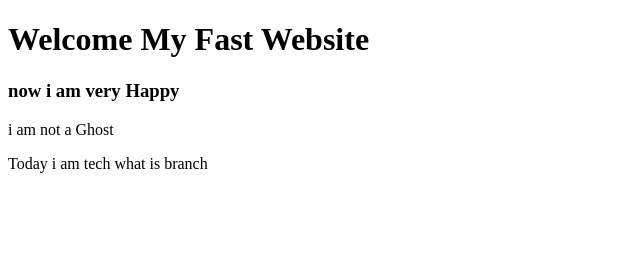
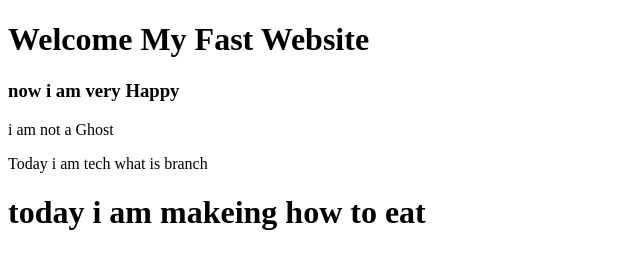
Before and after one commit to Halimmediachannel/halimmediachannel, a plain HTML site: page index.html in a window 1280 px wide. Shown: the whole page, without its empty margins (0-640 px from the left). Drawn offline with Linux system fonts and the light colour scheme.

Commit message:
today i am mekeing how to eat

```diff
--- a/index.html
+++ b/index.html
@@ -10,5 +10,6 @@
     <h3>now i am very Happy</h3>
     <p> i am not a Ghost </p>
     <p> Today i am tech what is branch</p>
+    <h1> today i am makeing how to eat</h1>
 </body>
 </html>
```
